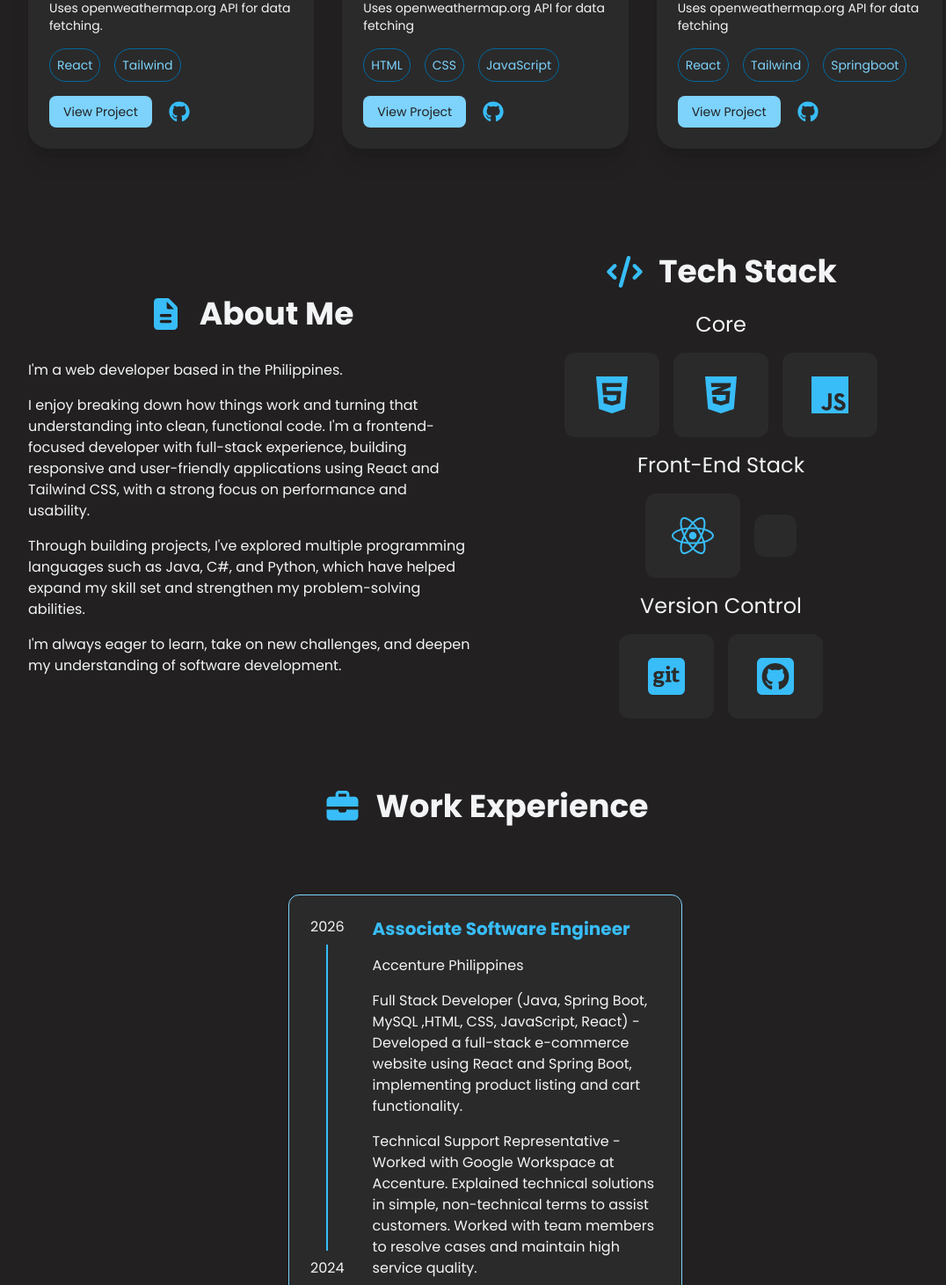
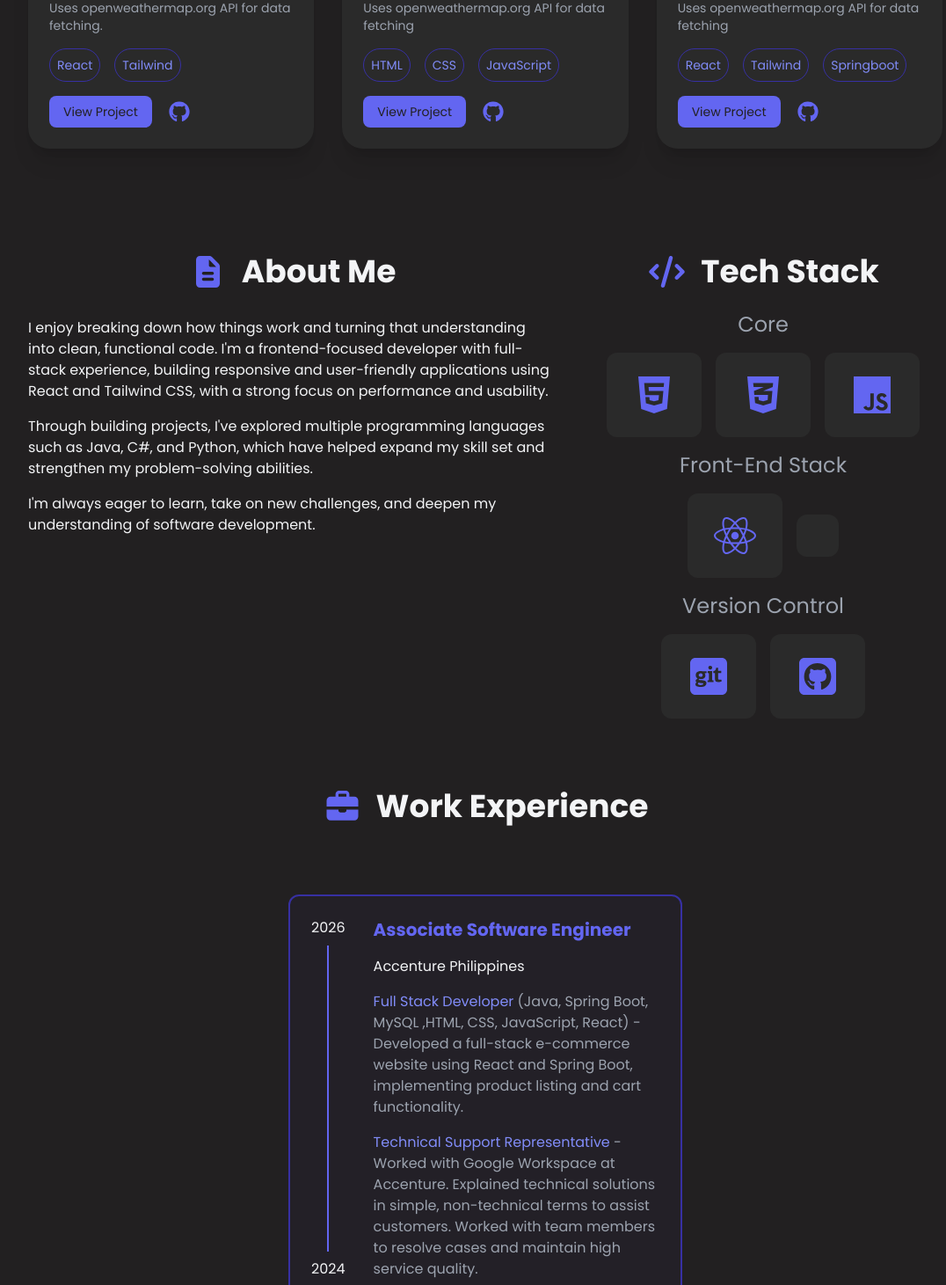
Before and after one commit to jeramie-santos/Portfolio-2026, a React (Vite) app in the folder portfolio/: page / in a window 1280 px wide. Shown: the part 1269-2730 px from the top of the page at 88% size, without its empty margins (88-1164 px from the left). Built offline with nearby package versions, Linux system fonts and the light colour scheme.

Commit message:
Change color theme and adjusted padding on smaller screen

```diff
--- a/portfolio/src/Components/About.jsx
+++ b/portfolio/src/Components/About.jsx
@@ -31,13 +31,12 @@ const skillsData = [
 
     return (
         <section className="py-15 px-8 flex flex-col gap-25 lg:gap-8 md:flex-row lg:px-30 lg:py-10 scroll-mt-24" id='about'>
-            <div className="flex flex-col gap-8 md:flex-1 lg:items-center lg:justify-center">
+            <div className="flex flex-col gap-8 md:flex-1">
                 <div className='flex items-center justify-center gap-4'>
                   <FontAwesomeIcon icon={faFileLines} className='text-2xl md:text-3xl lg:text-4xl text-(--color-primary)'/>
                   <h2 className="font-bold text-2xl md:text-3xl lg:text-4xl">About Me</h2>
                 </div>
-                <div className="flex flex-col gap-4">
-                    <p> I'm a web developer based in the Philippines. </p>
+                <div className="flex flex-col gap-4 lg:w-150 lg:self-center">
                     <p>I enjoy breaking down how things work and turning that understanding into clean, functional code. I'm a frontend-focused developer with full-stack experience, building responsive and user-friendly applications using React and Tailwind CSS, with a strong focus on performance and usability.</p>
                     <p> Through building projects, I've explored multiple programming languages such as Java, C#, and Python, which have helped expand my skill set and strengthen my problem-solving abilities.</p>
                     <p> I'm always eager to learn, take on new challenges, and deepen my understanding of software development. </p>
@@ -52,12 +51,11 @@ const skillsData = [
                     <div className='flex flex-col gap-4'>
                         {skillsData.map((skill, index) =>
                             <div key={index} className='flex flex-col gap-4'>
-                                <p className='text-center text-xl md:text-2xl'>{skill.title}</p>
+                                <p className='text-center text-xl md:text-2xl text-(--color-text-secondary)'>{skill.title}</p>
                                 <div className='flex gap-4 items-center justify-center flex-wrap'>
                                    {skill.items.map((item, j) =>
                                      <div key={j} className='bg-(--color-surface) p-6 flex flex-col justify-center items-center gap-2 rounded-xl transition hover:-translate-y-2 hover:shadow-2xl'>
                                         <FontAwesomeIcon icon={item.icon} className='text-3xl md:text-5xl text-(--color-primary)'></FontAwesomeIcon>
-                                        {/* <p className='text-(--color-primary)'>{item.name}</p> */}
                                     </div>
                                 )}
                                 </div>
--- a/portfolio/src/Components/Background.jsx
+++ b/portfolio/src/Components/Background.jsx
@@ -9,7 +9,7 @@ const Background = () => {
                     <FontAwesomeIcon icon={faBriefcase} className='text-2xl md:text-3xl lg:text-4xl mr-4 text-(--color-primary)'/>
                     <h2 className="font-bold text-2xl md:text-3xl lg:text-4xl">Work Experience</h2>
                 </div>
-                <div className="bg-(--color-surface) border border-(--color-primary-light) flex gap-8 p-6 rounded-xl">
+                <div className="bg-(--color-primary-dark)/5 border-2 border-(--color-primary-dark) flex gap-8 p-6 rounded-xl">
                     <div className="flex flex-col justify-between items-center">
                         <p>2026</p>
                         <div className="w-0.5 bg-(--color-primary) flex-1 my-2"></div>
@@ -18,8 +18,8 @@ const Background = () => {
                     <div className="flex flex-col gap-4">
                         <h3 className="font-bold md:text-xl text-(--color-primary)">Associate Software Engineer</h3>
                         <p>Accenture Philippines</p>
-                        <p>Full Stack Developer (Java, Spring Boot, MySQL ,HTML, CSS, JavaScript, React) - Developed a full-stack e-commerce website using React and Spring Boot, implementing product listing and cart functionality.</p>
-                        <p>Technical Support Representative - Worked with Google Workspace at Accenture. Explained technical solutions in simple, non-technical terms to assist customers. Worked with team members to resolve cases and maintain high service quality.</p>
+                        <p className="text-(--color-text-secondary)"> <span className='text-(--color-primary-light)'>Full Stack Developer</span> (Java, Spring Boot, MySQL ,HTML, CSS, JavaScript, React) - Developed a full-stack e-commerce website using React and Spring Boot, implementing product listing and cart functionality.</p>
+                        <p className="text-(--color-text-secondary)"> <span className='text-(--color-primary-light)'>Technical Support Representative</span> - Worked with Google Workspace at Accenture. Explained technical solutions in simple, non-technical terms to assist customers. Worked with team members to resolve cases and maintain high service quality.</p>
                     </div>
                 </div>
             </div>
@@ -28,7 +28,7 @@ const Background = () => {
                     <FontAwesomeIcon icon={faGraduationCap} className='text-2xl md:text-3xl lg:text-4xl mr-4 text-(--color-primary)'/>
                     <h2 className="font-bold text-2xl md:text-3xl lg:text-4xl">Education</h2>
                 </div>
-                <div className="bg-(--color-primary-dark)/5 border border-(--color-primary-light) flex gap-8 p-6 rounded-xl">
+                <div className="bg-(--color-primary-dark)/5 border-2 border-(--color-primary-dark) flex gap-8 p-6 rounded-xl">
                     <div className="flex flex-col justify-between items-center">
                         <p>2024</p>
                         <div className="w-0.5 bg-(--color-primary) flex-1 my-2"></div>
@@ -36,12 +36,12 @@ const Background = () => {
                     </div>
                     <div className="flex flex-col gap-4">
                         <h3 className="font-bold md:text-xl text-(--color-primary)">Bulacan State University</h3>
-                        <p>Bachelor of Science in Information Technology</p>
-                        <p>Web and Mobile Application Development</p>
-                        <p className="text-(--color-primary-light)">Cum Laude</p>
+                        <p className="text-(--color-text-secondary)">Bachelor of Science in Information Technology</p>
+                        <p className="text-(--color-text-secondary)">Web and Mobile Application Development</p>
+                        <p className="text-(--color-primary-light) font-bold">Cum Laude</p>
                     </div>
                 </div>
-                <div className="bg-(--color-primary-dark)/5 border border-(--color-primary-light) flex gap-8 p-6 rounded-xl">
+                <div className="bg-(--color-primary-dark)/5 border-2 border-(--color-primary-dark) flex gap-8 p-6 rounded-xl">
                     <div className="flex flex-col justify-between items-center">
                         <p>2020</p>
                         <div className="w-0.5 bg-(--color-primary) flex-1 my-2"></div>
@@ -49,9 +49,9 @@ const Background = () => {
                     </div>
                     <div className="flex flex-col gap-4">
                         <h3 className="font-bold md:text-xl text-(--color-primary)">Guiguinto National Vocational High School</h3>
-                        <p>Senior High School</p>
-                        <p>Technical Vocation Livelihood | Programming</p>
-                        <p className="text-(--color-primary-light)">Best in Work Immersion</p>
+                        <p className="text-(--color-text-secondary)">Senior High School</p>
+                        <p className="text-(--color-text-secondary)">Technical Vocation Livelihood (Programming)</p>
+                        <p className="text-(--color-primary-light) font-bold">Best in Work Immersion</p>
                     </div>
                 </div>
             </div>
--- a/portfolio/src/Components/Contact.jsx
+++ b/portfolio/src/Components/Contact.jsx
@@ -1,3 +1,7 @@
+import { FontAwesomeIcon } from '@fortawesome/react-fontawesome'
+import { faEnvelope } from '@fortawesome/free-solid-svg-icons';
+
+
 const Contact = () => {
 
     const emailSubmit = (e) => {
@@ -16,27 +20,30 @@ const Contact = () => {
 
     return (
         <section className="bg-(--color-surface) py-10 px-8 flex flex-col items-center gap-8 scroll-mt-24" id="contact">
-            <h2 className="font-bold text-2xl md:text-3xl lg:text-4xl">Contact Me</h2>
+            <div className='flex items-center justify-center gap-4'>
+                <FontAwesomeIcon icon={faEnvelope} className='text-2xl md:text-3xl lg:text-4xl text-(--color-primary)'/>
+                <h2 className="font-bold text-2xl md:text-3xl lg:text-4xl">Contact Me</h2>
+            </div>
             <div className="px-4 py-6 w-80 rounded-lg md:w-md lg:w-200">
                 <form className="flex flex-col gap-4" onSubmit={emailSubmit}>
                     <div className="flex flex-col gap-4 lg:flex-row">
                         <div className="flex flex-col gap-2 lg:flex-1">
                             <label htmlFor="fullName" className="text-lg">Full Name</label>
-                            <input type="text" id="fullName" name="fullName"  className="bg-(--color-bg) border py-2 px-4 rounded-lg border-(--color-primary) focus:outline-none focus:border-(--color-primary-light)" required/>
+                            <input type="text" id="fullName" name="fullName"  className="bg-(--color-bg) border-2 py-2 px-4 rounded-lg border-(--color-primary-dark) focus:outline-none focus:border-(--color-primary-dark)" required/>
                         </div>
                         <div className="flex flex-col gap-2 lg:flex-1">
                             <label htmlFor="emailAddress" className="text-lg">Email Address</label>
-                            <input type="email" id="emailAddress" name="emailAddress" className="bg-(--color-bg) border py-2 px-4 rounded-lg border-(--color-primary) focus:outline-none focus:border-(--color-primary-light)" required/>
+                            <input type="email" id="emailAddress" name="emailAddress" className="bg-(--color-bg) border-2 py-2 px-4 rounded-lg border-(--color-primary-dark) focus:outline-none focus:border-(--color-primary-dark)" required/>
                         </div>
                     </div>
                     <div>
                         <div className="flex flex-col gap-2">
                             <label htmlFor="message" className="text-lg">Your Message</label>
-                            <textarea id="message" name="message" className="bg-(--color-bg) border py-2 px-4 rounded-lg h-80 border-(--color-primary) focus:outline-none focus:border-(--color-primary-light)" required></textarea>
+                            <textarea id="message" name="message" className="bg-(--color-bg) border-2 py-2 px-4 rounded-lg h-80 border-(--color-primary-dark) focus:outline-none focus:border-(--color-primary-dark)" required></textarea>
                         </div>
                     </div>
                     <div className="flex lg:justify-end">
-                        <button className="flex-1 py-4 rounded-lg lg:w-30 lg:flex-none bg-(--color-primary) hover:cursor-pointer hover:bg-(--color-primary-dark) text-(--color-bg)" type="submit">Send</button>
+                        <button className="flex-1 py-4 rounded-lg lg:w-30 lg:flex-none bg-(--color-primary) hover:cursor-pointer hover:bg-(--color-primary-light) text-(--color-bg)" type="submit">Send</button>
                     </div>
                 </form>
             </div>
--- a/portfolio/src/Components/Header.jsx
+++ b/portfolio/src/Components/Header.jsx
@@ -13,10 +13,10 @@ const Header = () => {
     }
 
     return (
-        <header className="py-10 px-5 lg:px-30 sticky top-0 backdrop-blur-md z-50">
+        <header className="py-10 px-8 lg:px-30 sticky top-0 backdrop-blur-md z-50">
             <nav className="flex justify-between items-center">
                 <div>
-                    <p className="text-3xl font-bold tracking-widest">JP</p>
+                    <p className="text-3xl font-bold tracking-wide">J<span className='text-(--color-primary-light)'>P</span><span className='text-(--color-primary)'>S</span></p>
                 </div>
                 <div className="hidden lg:block">
                     <ul className='flex gap-6'>
--- a/portfolio/src/Components/Hero.jsx
+++ b/portfolio/src/Components/Hero.jsx
@@ -10,7 +10,7 @@ const Hero = () => {
                 <h1 className="font-bold text-4xl lg:text-8xl">Jeramie Paul Santos</h1>
                 <p className="text-2xl font-bold lg:text-5xl text-(--color-primary-light)">Front End Developer</p>
                 <div className="flex gap-4 items-center lg:gap-6">
-                    <a href='#contact' className="text-(--color-bg) px-2 py-3 rounded-xl text-sm md:text-md lg:text-lg lg:px-3 lg:py-4 bg-(--color-primary) hover:cursor-pointer hover:bg-(--color-primary-dark)">Contact Me</a>
+                    <a href='#contact' className="text-(--color-bg) px-2 py-3 rounded-xl text-sm md:text-md lg:text-lg lg:px-3 lg:py-4 bg-(--color-primary) hover:cursor-pointer hover:bg-(--color-primary-light)">Contact Me</a>
                     <button className="text-(--color-primary) border px-2 py-3 rounded-xl text-sm md:text-md lg:text-lg lg:px-3 lg:py-4 hover:cursor-pointer">Download CV</button>
                 </div>
                 <div>
--- a/portfolio/src/Components/Projects.jsx
+++ b/portfolio/src/Components/Projects.jsx
@@ -1,6 +1,6 @@
 import { FontAwesomeIcon } from '@fortawesome/react-fontawesome'
 import { faGithub } from '@fortawesome/free-brands-svg-icons';
-import { faLaptopCode } from '@fortawesome/free-solid-svg-icons';
+import { faLaptopCode, faSquare } from '@fortawesome/free-solid-svg-icons';
 
 
 import weather from "../assets/Weather-App.jpg"
@@ -49,9 +49,9 @@ const featuredProjects = [
                         <div className="flex-1">
                             <img src={weather} alt="Weather-App" className="w-full h-55 object-cover"/>
                         </div>
-                        <div className="flex-1 p-4 flex flex-col gap-2 md:gap-4 lg:p-6">
+                        <div className="flex-1 p-4 flex flex-col gap-4 lg:p-6">
                             <h3 className="text-xl font-bold md:text-2xl">{project.title}</h3>
-                            <p className='text-sm md:text-md'>{project.description}</p>
+                            <p className='text-sm md:text-md text-(--color-text-secondary)'>{project.description}</p>
                             <div>
                                 <ul className="flex gap-4 flex-wrap">
                                     {project.tech.map((item, j) =>
@@ -60,8 +60,8 @@ const featuredProjects = [
                                 </ul>
                             </div>
                             <div className="flex gap-2 md:gap-4 items-center">
-                                <a href={project.liveLink} target='blank' className="py-2 px-4  rounded-lg text-md text-sm md:text-md text-(--color-bg) bg-(--color-primary-light) hover:cursor-pointer hover:bg-(--color-primary-dark)">View Project</a>
-                                <a href={project.githubLink} target='blank' className='flex items-center text-md'> <FontAwesomeIcon icon={faGithub} className="text-2xl text-(--color-primary) hover:cursor-pointer hover:text-(--color-primary-dark)"/> </a>
+                                <a href={project.liveLink} target='blank' className="py-2 px-4  rounded-lg text-md text-sm md:text-md text-(--color-bg) bg-(--color-primary) hover:cursor-pointer hover:bg-(--color-primary-light)">View Project</a>
+                                <a href={project.githubLink} target='blank' className='flex items-center text-md'> <FontAwesomeIcon icon={faGithub} className="text-2xl text-(--color-primary) hover:cursor-pointer hover:text-(--color-primary-light)"/> </a>
                             </div>
                         </div>
                     </div>
--- a/portfolio/src/index.css
+++ b/portfolio/src/index.css
@@ -8,12 +8,11 @@ html {
 
 :root {
   --color-bg: #222021;
-
   --color-surface: #2a2a2a;
 
-  --color-primary: #38bdf8;
-  --color-primary-light: #7dd3fc;
-  --color-primary-dark: #0369a1;
+  --color-primary: #6366f1;
+  --color-primary-light: #818cf8;
+  --color-primary-dark: #3730a3;
 
   --color-text: #f3f4f6;
   --color-text-secondary: #9ca3af;
```
